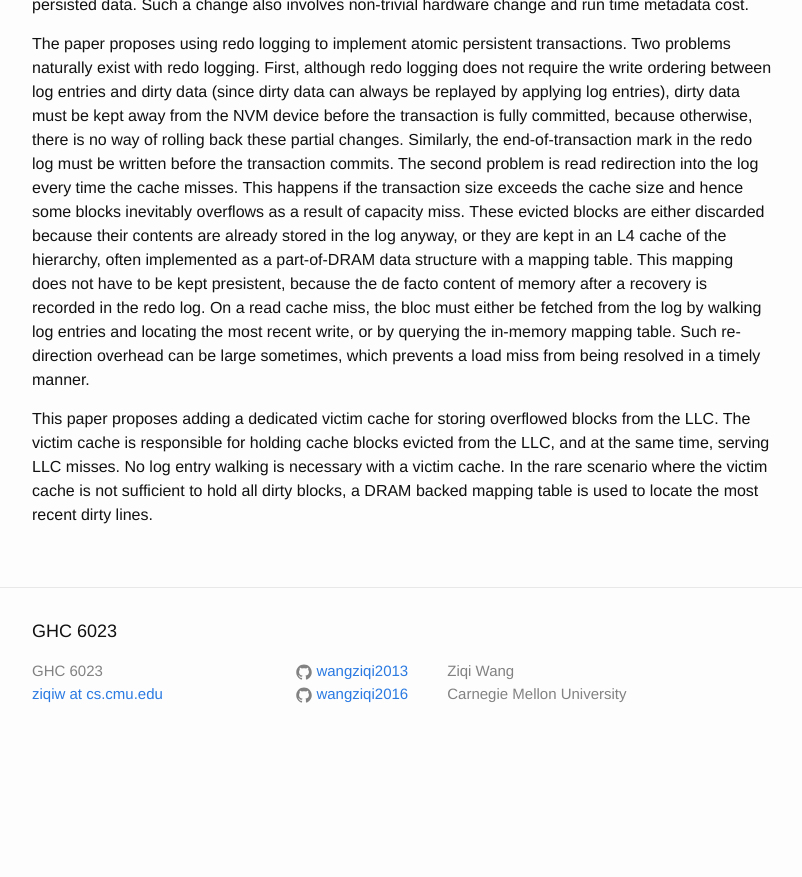
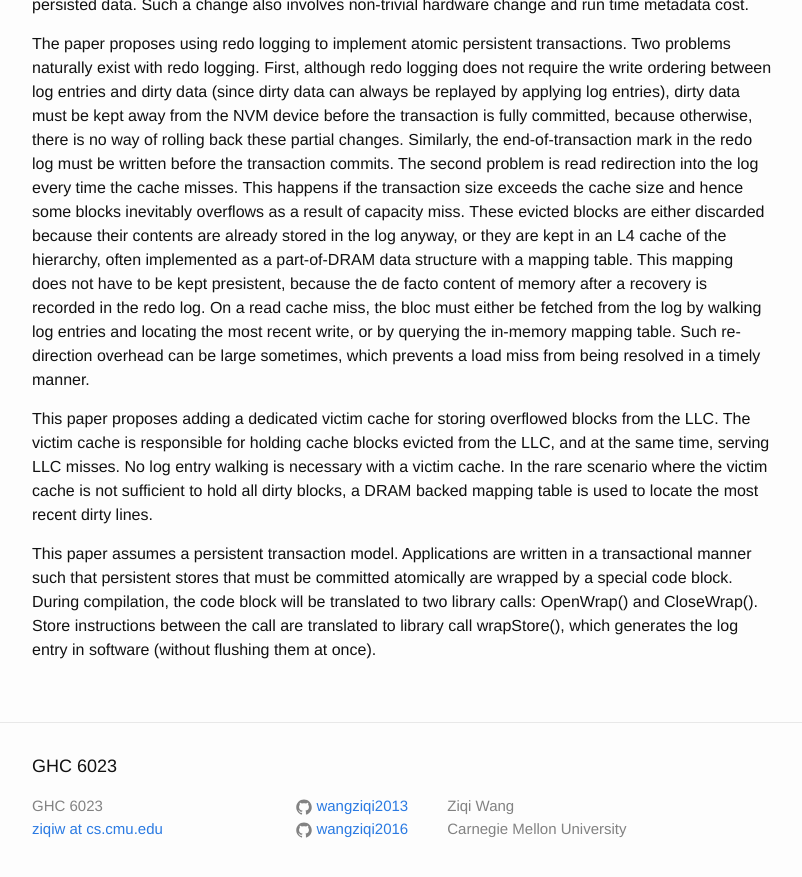
Before and after one commit to wangziqi2013/wangziqi2013.github.io, a Jekyll site: the page built from _posts/2019-08-26-atomic-persistence-for-scm.markdown, in a window 1280 px wide and 900 px high, scrolled down 691 px. Shown: the top 877 px of the window, without its empty margins (238-1040 px from the left). Built offline with Jekyll 4.4.1, drawn with Linux system fonts in a browser that asks for light colours; before the commit the page ends 1456 px from its top, so only the background shows below that.

Commit message:
Adding model

```diff
--- a/_posts/2019-08-26-atomic-persistence-for-scm.markdown
+++ b/_posts/2019-08-26-atomic-persistence-for-scm.markdown
@@ -40,3 +40,8 @@ This paper proposes adding a dedicated victim cache for storing overflowed block
 for holding cache blocks evicted from the LLC, and at the same time, serving LLC misses. No log entry walking is necessary
 with a victim cache. In the rare scenario where the victim cache is not sufficient to hold all dirty blocks, a DRAM backed
 mapping table is used to locate the most recent dirty lines.
+
+This paper assumes a persistent transaction model. Applications are written in a transactional manner such that persistent
+stores that must be committed atomically are wrapped by a special code block. During compilation, the code block will be
+translated to two library calls: OpenWrap() and CloseWrap(). Store instructions between the call are translated to
+library call wrapStore(), which generates the log entry in software (without flushing them at once).
```
